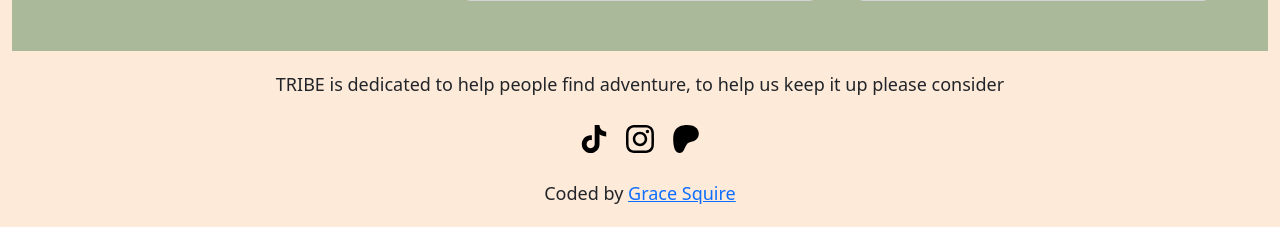
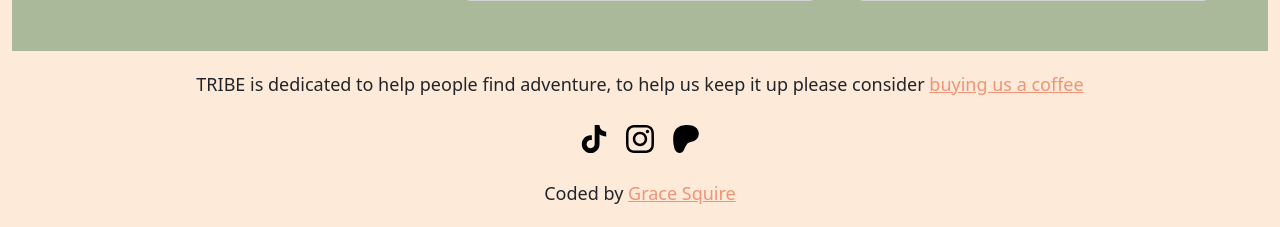
Before and after one commit to GBovisSquire/TRIBE, a PHP site: page / in a window 1280 px wide. Shown: the part 2099-2326 px from the top of the page. Run offline with PHP 8.4, Linux system fonts and the light colour scheme.

Commit message:
footer completed

```diff
--- a/index.html
+++ b/index.html
@@ -192,6 +192,7 @@
         <p>
           TRIBE is dedicated to help people find adventure, to help us keep it
           up please consider
+          <a href="https://buymeacoffee.com/gracesquire">buying us a coffee</a>
         </p>
         <div class="mediaApps">
           <svg
--- a/src/style.css
+++ b/src/style.css
@@ -41,7 +41,7 @@ header h2 a {
   color: var(--cream);
   border-radius: 6px;
   outline-style: solid;
-  outline-color: var(--lightgreen);
+  outline-color: var(--pink);
   margin: 30px;
   padding: 5px 20px 5px 20px;
 }
@@ -102,6 +102,9 @@ footer p {
   margin-bottom: 20px;
   font-size: 18px;
 }
+footer a {
+  color: var(--pink);
+}
 svg {
   margin: 5px;
 }
```
